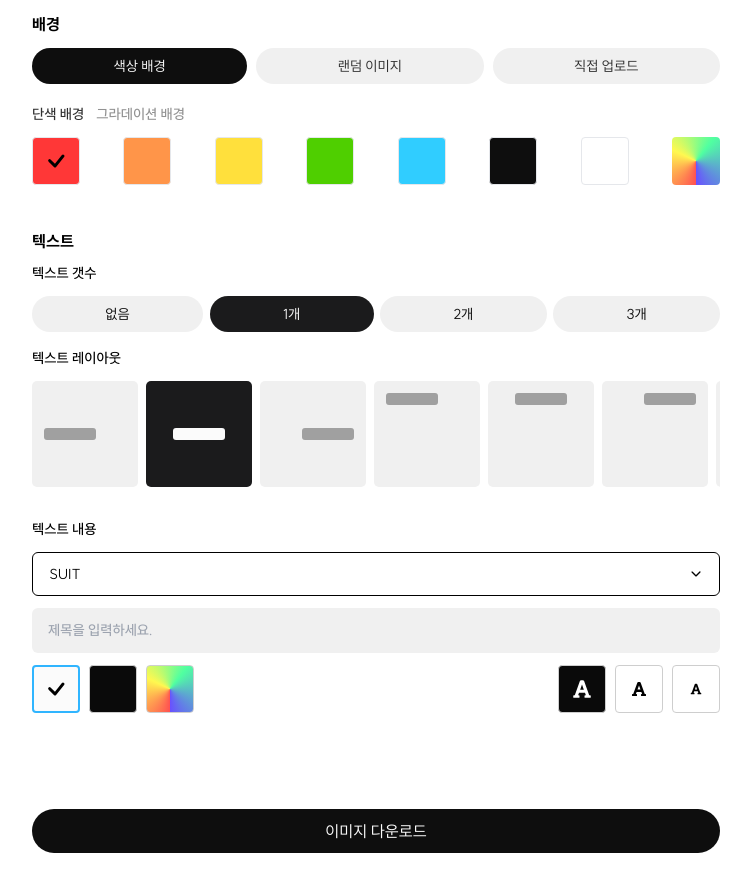
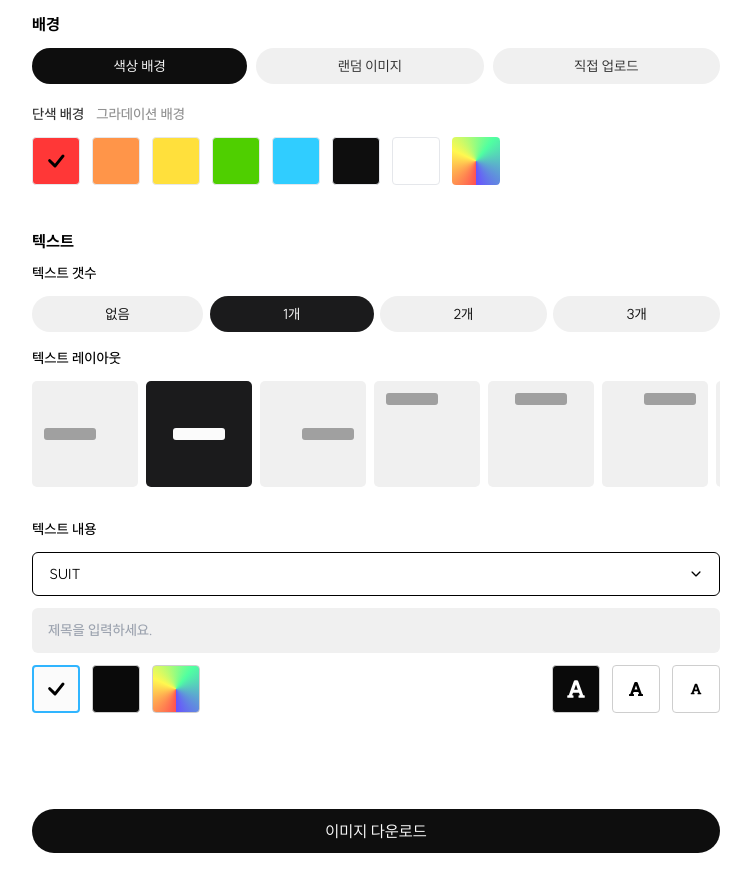
Before and after one commit to Yangjaecheon-Otter-Guardians/simple-thumbnail, a React (Create React App) app in the folder frontend/: page / in a window 1280 px wide. Shown: the part 500-1392 px from the top of the page, without its empty margins (264-1015 px from the left). Built offline with nearby package versions, Linux system fonts and the light colour scheme.

Commit message:
design: 색상 버튼 gap 수정

```diff
--- a/frontend/src/components/ColorGradation.tsx
+++ b/frontend/src/components/ColorGradation.tsx
@@ -55,13 +55,13 @@ export const ColorGradation = () => {
     setIsBright(true);
   }, []);
   return (
-    <div className="flex justify-between">
+    <div className="flex justify-start" style={{ gap: '12px' }}>
       {singleColorArray.map((color, idx) => (
         <button
           id={String(color[0])}
           key={idx}
           value={color[1]}
-          className={`flex justify-center items-center rounded border w-8 h-8 mr-2 tablet:w-[48px] tablet:h-[48px]`}
+          className={`flex justify-center items-center rounded border w-8 h-8 tablet:w-[48px] tablet:h-[48px]`}
           style={{ background: `${color[1]}` }}
           onClick={(e) => onClick(e)}
         >
--- a/frontend/src/components/ColorSingle.tsx
+++ b/frontend/src/components/ColorSingle.tsx
@@ -69,7 +69,7 @@ const ColorSingle = () => {
   //   }
   // }, [isPop]);
   return (
-    <div className="flex justify-between relative">
+    <div className="flex justify-start relative" style={{ gap: '12px' }}>
       {singleColorArray.map((color, idx) => (
         <button
           id={String(color[0])}
@@ -77,7 +77,7 @@ const ColorSingle = () => {
           value={color[1]}
           className={`flex justify-center items-center rounded border w-8 h-8 tablet:w-[48px] tablet:h-[48px] ${
             color[2]
-          } mr-2 ${currentIndex === color[0] && 'border'}`}
+          } ${currentIndex === color[0] && 'border'}`}
           onClick={(e) => onClick(e)}
         >
           {currentIndex === idx && (
--- a/frontend/src/styles/TextItem.module.css
+++ b/frontend/src/styles/TextItem.module.css
@@ -12,7 +12,7 @@
   display: flex;
   justify-content: space-between;
   align-items: center;
-  gap: 9px;
+  gap: 12px;
 }
 .colorButton,
 .selectedColorButton,
```
